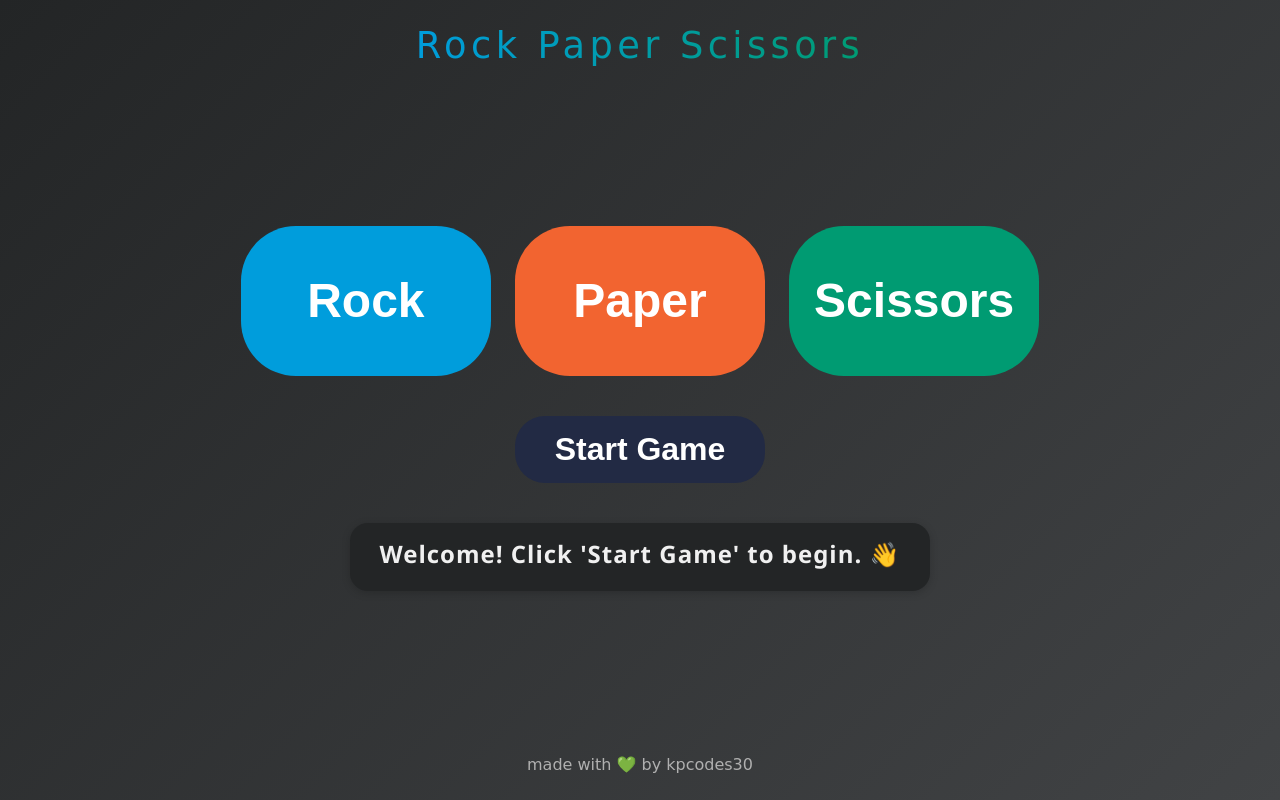
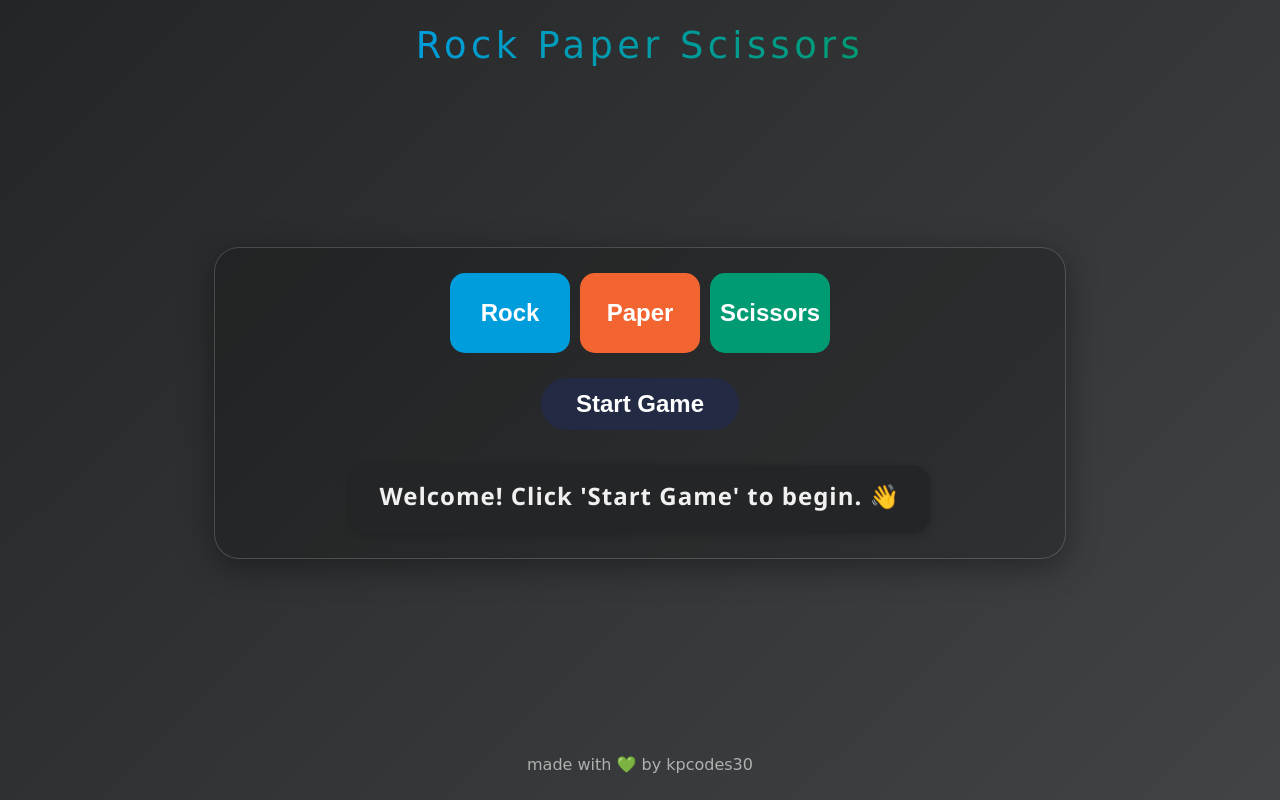
Before and after one commit to kpcodes30/rock-paper-scissors, a plain HTML site: page index.html in a window 1280 px wide. Drawn offline with Linux system fonts and the light colour scheme; a web font is replaced by a local one.

Commit message:
add game panel for better UI , reduce size of button

```diff
--- a/index.html
+++ b/index.html
@@ -15,6 +15,7 @@
   <body>
     <header>Rock Paper Scissors</header>
     <main>
+      <div class="game-panel">
         <div class="round-counter"></div>
 
         <div class="choices">
@@ -26,6 +27,7 @@
 
         <div class="score-board"></div>
         <div class="result"></div>
+      </div>
     </main>
 
     <footer>
--- a/style.css
+++ b/style.css
@@ -24,9 +24,33 @@ main {
   display: flex;
   flex-direction: column;
   align-items: center;
-  justify-content: space-between;
-  gap: 20px;
+  justify-content: center;
+  width: 100%;
+  padding: 20px;
+  box-sizing: border-box;
 }
+
+.game-panel {
+  background: rgba(0, 0, 0, 0.2);
+  border-radius: 25px;
+  padding: 25px;
+  box-shadow: 0 8px 32px 0 rgba(0, 0, 0, 0.37);
+  border: 1px solid rgba(255, 255, 255, 0.18);
+  display: flex;
+  flex-direction: column;
+  align-items: center;
+  gap: 15px;
+  width: 90%;
+  max-width: 800px;
+}
+
+.choices {
+  display: flex;
+  justify-content: center;
+  flex-wrap: wrap;
+  gap: 10px;
+}
+
 .round-counter {
   margin: 10px;
   font-size: 1.7rem;
@@ -39,29 +63,34 @@ main {
   box-shadow: 0 2px 8px rgba(0, 0, 0, 0.18);
 }
 .start-btn {
-  font-size: 2rem;
+  font-size: 1.5rem;
   font-weight: bold;
   color: #fff;
   background-color: #222a44;
   border: none;
   border-radius: 30px;
-  padding: 15px 40px;
+  padding: 12px 35px;
   margin: 10px 0;
   cursor: pointer;
 }
 .choices button {
-  font-size: 3rem;
+  font-size: 1.5rem;
   font-weight: bold;
   color: #fff;
   padding: 10px;
-  margin: 10px;
+  margin: 0;
   border: none;
-  flex-wrap: wrap;
-  border-radius: 55px;
+  border-radius: 15px;
   cursor: pointer;
-  width: 250px;
-  height: 150px;
+  width: 120px;
+  height: 80px;
+  transition: transform 0.2s ease;
 }
+
+.choices button:hover {
+  transform: scale(1.05);
+}
+
 button[data-choice="Rock"] {
   background-color: #009ddc;
 }
```
Lines whose indentation alone changed are shown as unchanged.
